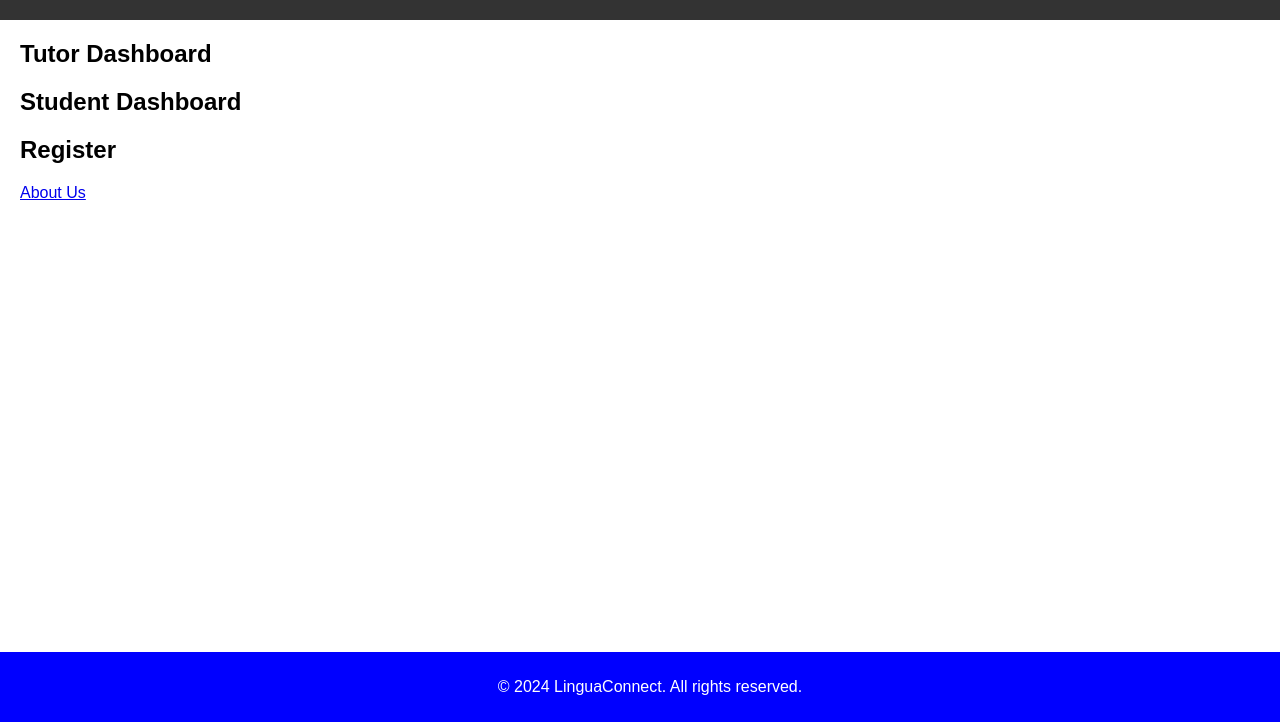
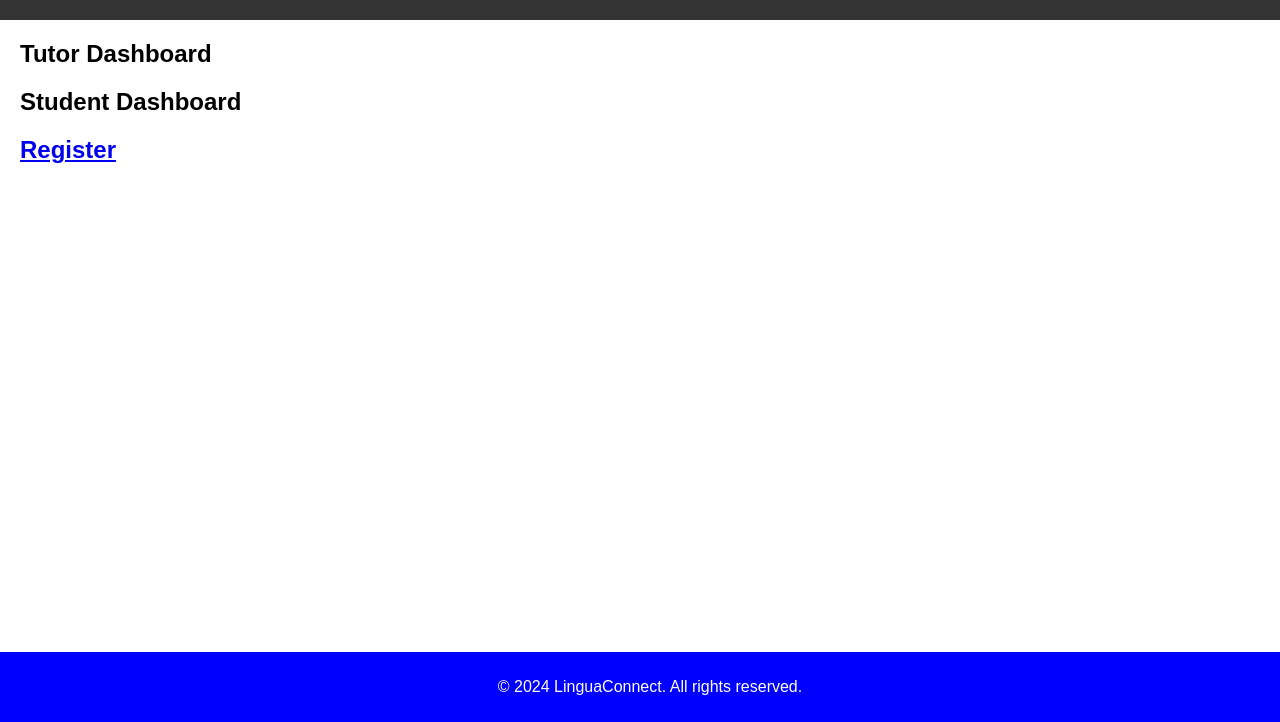
Before and after one commit to Kg0505/LinguaConnect, a plain HTML site: page dashboard.html in a window 1280 px wide. Shown: the part 78-800 px from the top of the page. Drawn offline with Linux system fonts and the light colour scheme.

Commit message:
FRONTEND CHANGES

```diff
--- a/dashboard.html
+++ b/dashboard.html
@@ -23,8 +23,8 @@
             <!-- Add content for student dashboard here -->
         </section>
         <section id="Register">
-            <h2>Register</h2>
-            <a href="Register.html">About Us</a>
+
+            <a href="Register.html">   <h2>Register</h2> </a>
         </section>
 
 
```
